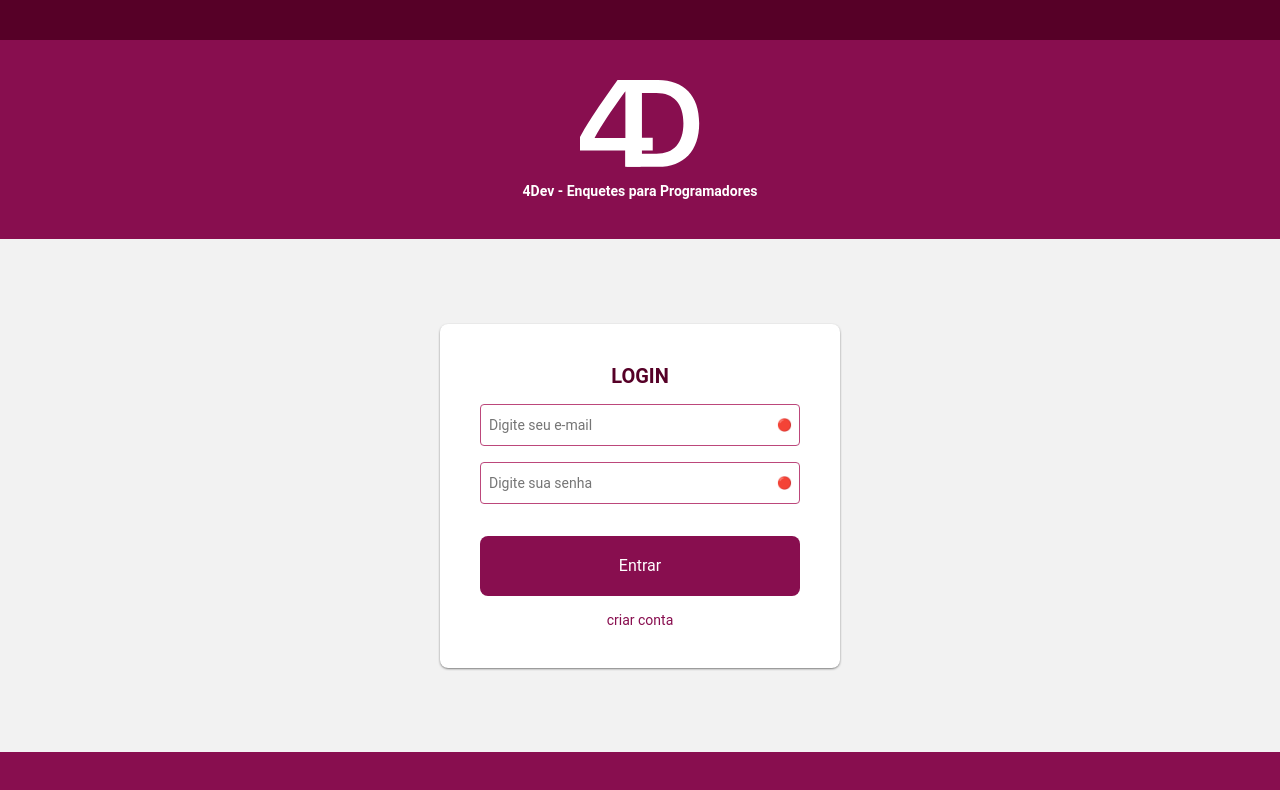
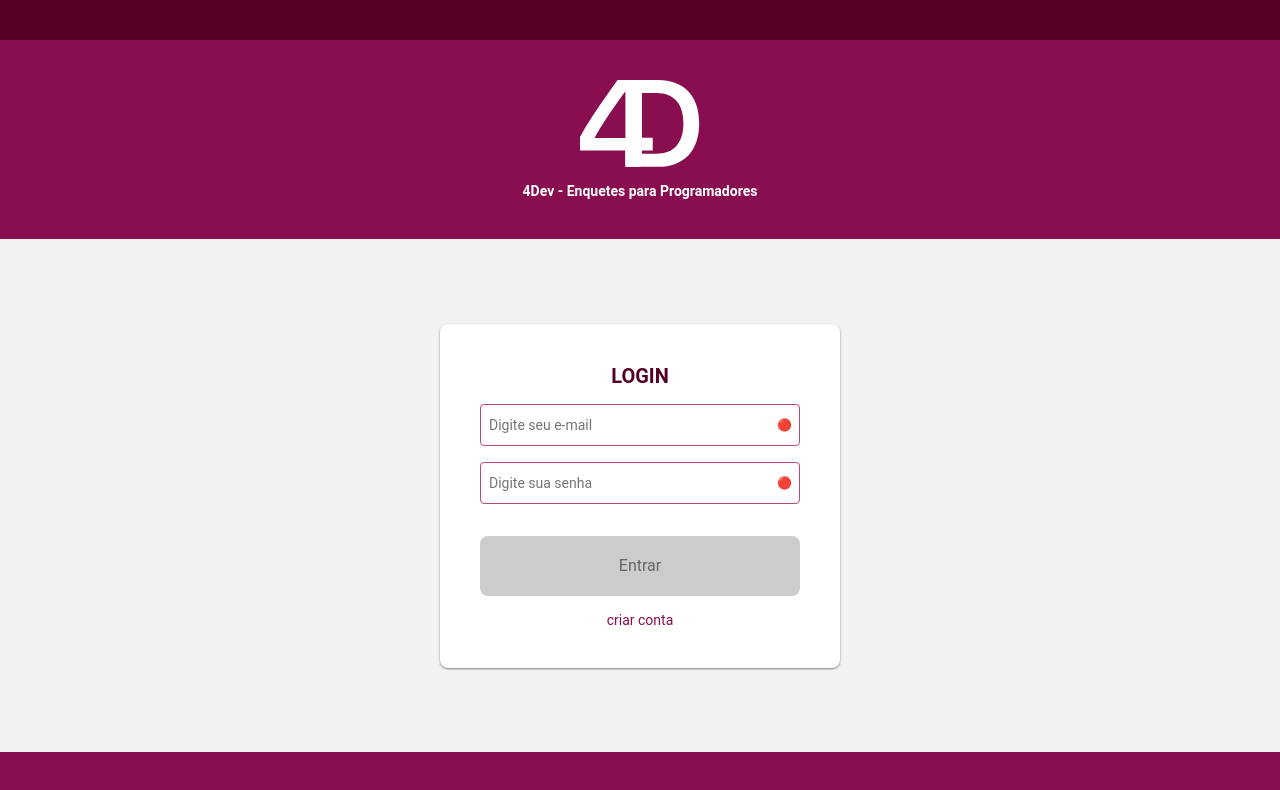
Before and after one commit to alanflpns/clean-architecture-solid-reactjs, a React (Create React App) app: page /Login in a window 1280 px wide. Shown: the top 790 px of the page. Built offline with nearby package versions, Linux system fonts and the light colour scheme.

Commit message:
feat: ensure login starts with submit button disabled

```diff
--- a/src/presentation/pages/login/login-styles.module.scss
+++ b/src/presentation/pages/login/login-styles.module.scss
@@ -45,6 +45,15 @@
 
     .submit {
       margin-top: 32px;
+
+      &:disabled {
+        background-color: $disabledBackground;
+        color: $disabledColor;
+
+        &:hover {
+          opacity: 1;
+        }
+      }
     }
 
     .link {
--- a/src/presentation/pages/login/login.tsx
+++ b/src/presentation/pages/login/login.tsx
@@ -24,7 +24,12 @@
             name="password"
             placeholder="Digite sua senha"
           />
-          <button type="submit" className={styles.submit}>
+          <button
+            data-testid="submit"
+            disabled
+            type="submit"
+            className={styles.submit}
+          >
             Entrar
           </button>
           <span className={styles.link}>Criar conta</span>
--- a/src/presentation/styles/colors.scss
+++ b/src/presentation/styles/colors.scss
@@ -4,3 +4,5 @@
 $primary: #880e4f;
 $primaryDark: #560027;
 $primaryLight: #bc477b;
+$disabledBackground: #ccc;
+$disabledColor: #666;
```
